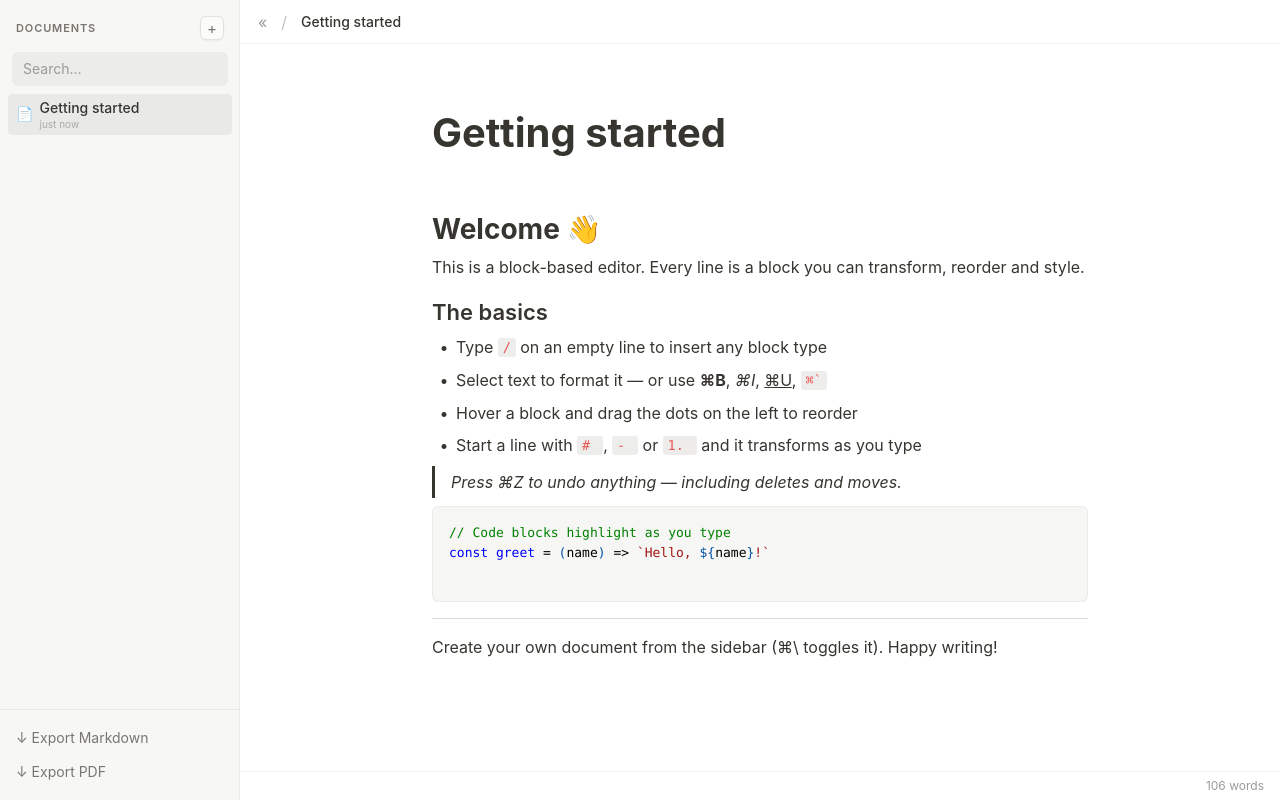
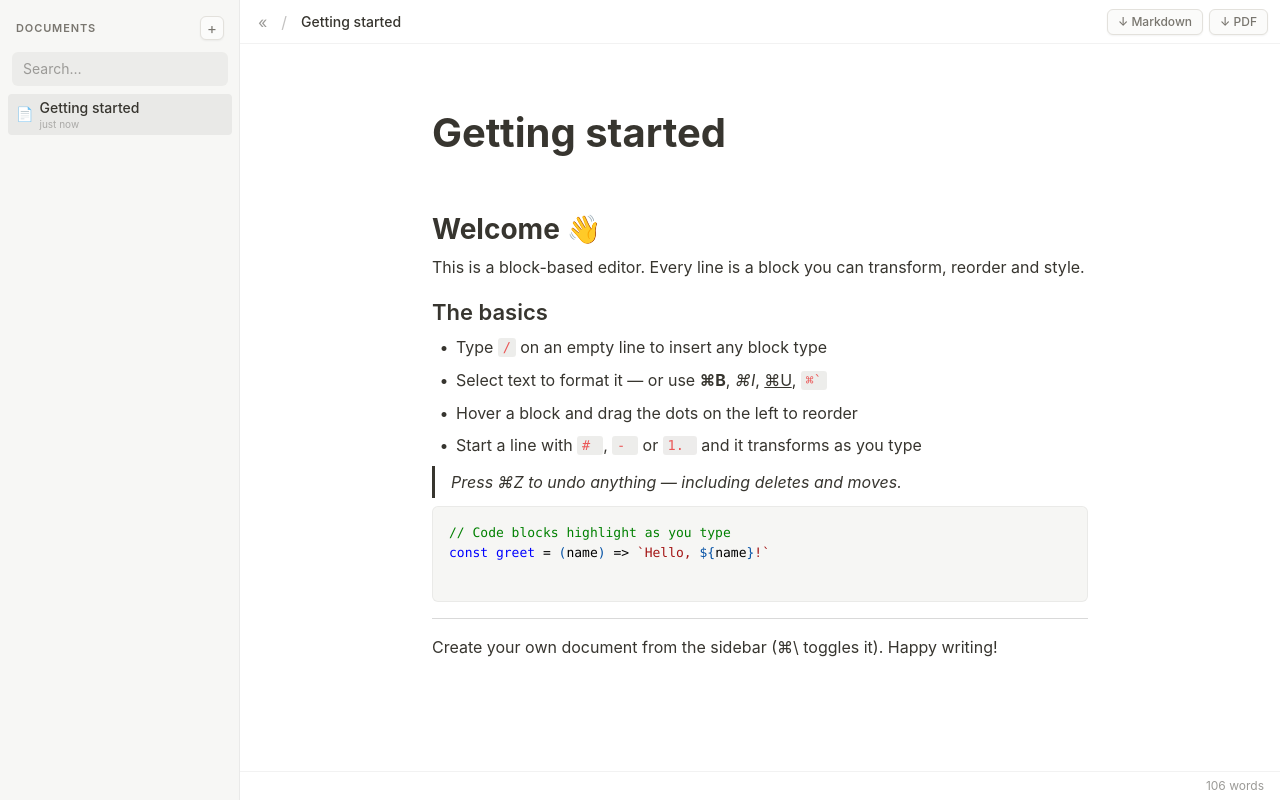
Before and after one commit to shreywadmalwar/notion-block-editor, a React (Vite) app: page / in a window 1280 px wide. Built offline with nearby package versions, Linux system fonts and the light colour scheme.

Commit message:
feat: move export actions to the nav bar
Markdown and PDF export relocate from the sidebar footer to the top
right as compact bordered buttons — global document actions belong in
the chrome, and they stay reachable with the sidebar collapsed.

```diff
--- a/src/App.jsx
+++ b/src/App.jsx
@@ -100,8 +100,6 @@ export default function App() {
         onCreate={createDoc}
         onRename={renameDoc}
         onDelete={removeDoc}
-        onExportMarkdown={() => downloadMarkdown(doc.blocks, doc.title)}
-        onExportPDF={() => exportPDF(doc.title)}
       />
 
       <main className="relative flex min-w-0 flex-1 flex-col">
@@ -115,6 +113,8 @@ export default function App() {
           title={doc.title}
           onTitleChange={onTitleChange}
           saveStatus={saveStatus}
+          onExportMarkdown={() => downloadMarkdown(doc.blocks, doc.title)}
+          onExportPDF={() => exportPDF(doc.title)}
         />
 
         <Editor
--- a/src/components/NavBar.jsx
+++ b/src/components/NavBar.jsx
@@ -6,7 +6,15 @@
 // canvas title has scrolled away, the nav bar is how you still know (and
 // change) what document you're in.
 
-export default function NavBar({ sidebarOpen, onToggleSidebar, title, onTitleChange, saveStatus }) {
+export default function NavBar({
+  sidebarOpen,
+  onToggleSidebar,
+  title,
+  onTitleChange,
+  saveStatus,
+  onExportMarkdown,
+  onExportPDF,
+}) {
   return (
     <nav className="print-hidden flex h-11 shrink-0 items-center gap-2 border-b border-black/5 bg-paper px-3">
       <button
@@ -34,12 +42,26 @@ export default function NavBar({ sidebarOpen, onToggleSidebar, title, onTitleCha
         className="max-w-[50vw] rounded px-1.5 py-0.5 text-sm font-medium text-ink outline-none bg-transparent hover:bg-black/[0.04] focus:bg-black/[0.04] placeholder:text-ink-light/60"
       />
 
-      <div className="ml-auto flex items-center gap-2">
+      {/* Export actions live top-right — global document actions belong in
+          the chrome, not buried at the bottom of the document list. */}
+      <div className="ml-auto flex items-center gap-1.5">
         {saveStatus === 'error' && (
           <span className="rounded bg-red-50 px-2 py-0.5 text-xs text-red-600">
             Couldn&apos;t save — storage may be full
           </span>
         )}
+        <button
+          onClick={onExportMarkdown}
+          className="rounded-md border border-[#e3e1dc] bg-[#fbfbfa] px-2.5 py-1 text-xs font-medium text-[#79766f] shadow-sm transition-colors hover:border-[#d6d3cc] hover:bg-white hover:text-[#37352f]"
+        >
+          ↓ Markdown
+        </button>
+        <button
+          onClick={onExportPDF}
+          className="rounded-md border border-[#e3e1dc] bg-[#fbfbfa] px-2.5 py-1 text-xs font-medium text-[#79766f] shadow-sm transition-colors hover:border-[#d6d3cc] hover:bg-white hover:text-[#37352f]"
+        >
+          ↓ PDF
+        </button>
       </div>
     </nav>
   )
--- a/src/components/Sidebar.jsx
+++ b/src/components/Sidebar.jsx
@@ -14,8 +14,6 @@ export default function Sidebar({
   onCreate,
   onRename,
   onDelete,
-  onExportMarkdown,
-  onExportPDF,
 }) {
   // Title search — a flat list stops scaling past ~10 documents. Filtering
   // here keeps DocumentList dumb and the query out of App.
@@ -68,22 +66,6 @@ export default function Sidebar({
           onDelete={onDelete}
         />
 
-        {/* Export lives at the bottom, away from the writing flow — same
-            warm-grey voice as the header, darkening to charcoal on hover. */}
-        <div className="mt-auto flex flex-col gap-0.5 border-t border-[#e9e7e2] px-2 pt-3">
-          <button
-            onClick={onExportMarkdown}
-            className="rounded-md px-2 py-1.5 text-left text-sm text-[#79766f] transition-colors hover:bg-[#37352f]/[0.05] hover:text-[#37352f]"
-          >
-            ↓ Export Markdown
-          </button>
-          <button
-            onClick={onExportPDF}
-            className="rounded-md px-2 py-1.5 text-left text-sm text-[#79766f] transition-colors hover:bg-[#37352f]/[0.05] hover:text-[#37352f]"
-          >
-            ↓ Export PDF
-          </button>
-        </div>
       </div>
     </aside>
   )
```
